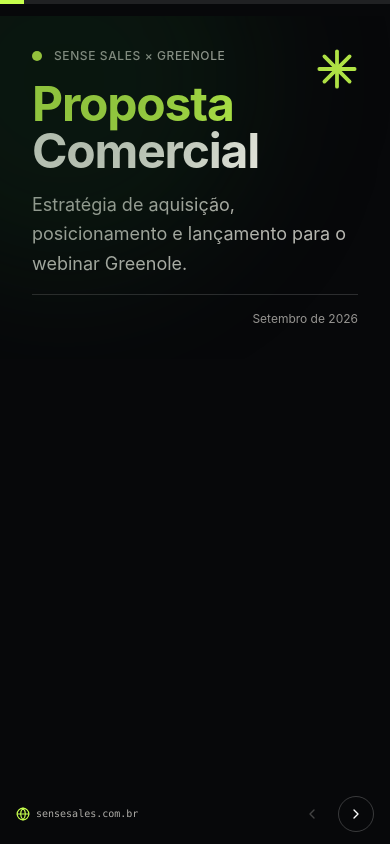
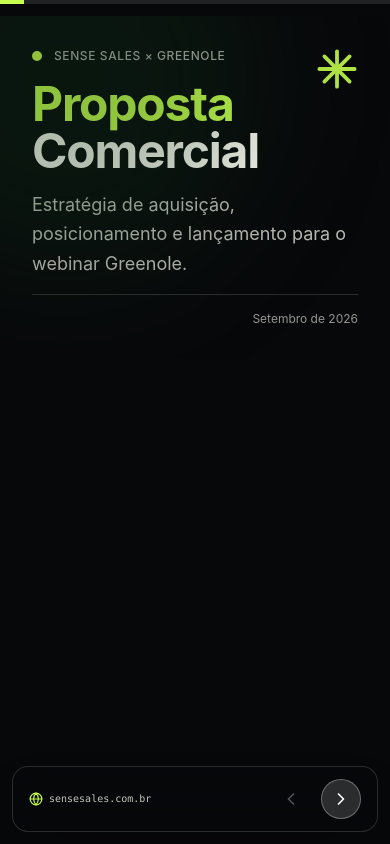
Before and after one commit to renato1303/greenole, a React (Vite) app: page / in a window 390 px wide. Built offline with nearby package versions, Linux system fonts and the light colour scheme; a web font is replaced by a local one.

Commit message:
refactor: improve mobile navigation layout
Enhance visibility and accessibility of navigation controls on mobile devices by adding a persistent blurred background container, updated positioning, and adjusted theme-based text colors.

```diff
--- a/src/components/NavigationControls.tsx
+++ b/src/components/NavigationControls.tsx
@@ -31,10 +31,9 @@
 }) => {
   const isLime = theme === 'lime';
   const isWhite = theme === 'white';
-  const isLight = isLime || isWhite;
 
   return (
-    <div className="absolute left-4 right-4 bottom-3 sm:left-12 sm:right-12 sm:bottom-6 md:left-16 md:right-16 md:bottom-7 flex items-center justify-between z-30 pointer-events-auto">
+    <div className="fixed sm:absolute left-3 right-3 bottom-3 sm:left-12 sm:right-12 sm:bottom-6 md:left-16 md:right-16 md:bottom-7 flex items-center justify-between z-50 pointer-events-auto bg-black/80 sm:bg-transparent backdrop-blur-lg sm:backdrop-blur-none px-4 py-3 sm:p-0 rounded-2xl sm:rounded-none shadow-2xl sm:shadow-none border border-white/15 sm:border-0">
       {/* Persistent Sitemap on Every Slide */}
       <div className="flex items-center gap-2 sm:gap-4 text-xs font-body">
         <a
@@ -43,16 +42,16 @@
           rel="noopener noreferrer"
           className={`inline-flex items-center gap-1.5 transition-colors font-medium ${
             isWhite
-              ? 'text-[#0d2213]/80 hover:text-[#0d2213]'
+              ? 'text-[#f6f4ec] sm:text-[#0d2213]/80 hover:text-white sm:hover:text-[#0d2213]'
               : isLime
-              ? 'text-[#0a0f0a]/80 hover:text-[#0a0f0a]'
-              : 'text-[#f6f4ec]/70 hover:text-[#c6ff4d]'
+              ? 'text-white sm:text-[#0a0f0a]/80 hover:text-white sm:hover:text-[#0a0f0a]'
+              : 'text-[#f6f4ec]/80 hover:text-[#c6ff4d]'
           }`}
           title="Site oficial"
         >
           <Globe
-            className="w-3.5 h-3.5"
-            style={{ color: isWhite ? '#0d2213' : isLime ? '#0a0f0a' : '#c6ff4d' }}
+            className="w-3.5 h-3.5 shrink-0"
+            style={{ color: isWhite || isLime ? '#c6ff4d' : '#c6ff4d' }}
           />
           <span className="font-mono text-[10px] sm:text-xs">sensesales.com.br</span>
         </a>
@@ -113,7 +112,7 @@
       </div>
 
       {/* Nav Buttons (Fullscreen, Prev, Next) */}
-      <div className="flex items-center gap-2 sm:gap-3">
+      <div className="flex items-center gap-2.5 sm:gap-3">
         {/* Fullscreen Toggle */}
         <button
           onClick={onToggleFullscreen}
@@ -134,17 +133,17 @@
           onClick={onPrev}
           disabled={currentIndex === 0}
           title="Slide anterior (Seta esquerda)"
-          className={`w-9 h-9 sm:w-11 sm:h-11 rounded-full border flex items-center justify-center transition-all ${
+          className={`w-10 h-10 sm:w-11 sm:h-11 rounded-full border flex items-center justify-center transition-all ${
             currentIndex === 0
-              ? 'opacity-25 cursor-not-allowed border-transparent'
-              : isWhite
-              ? 'border-[#0d2213]/30 text-[#0d2213] hover:bg-[#0d2213]/10'
-              : isLime
-              ? 'border-[#0a0f0a]/30 text-[#0a0f0a] hover:bg-[#0a0f0a]/10'
-              : 'border-white/20 text-white hover:bg-white/10'
+              ? 'opacity-30 cursor-not-allowed border-transparent text-white/50'
+              : 'border-white/30 text-white bg-white/10 hover:bg-white/20 sm:bg-transparent sm:border-white/20'
           }`}
+          style={{
+            borderColor: currentIndex === 0 ? 'transparent' : isWhite ? 'rgba(13,34,19,0.3)' : isLime ? 'rgba(10,15,10,0.3)' : 'rgba(255,255,255,0.3)',
+            color: isWhite ? '#f6f4ec' : isLime ? '#0a0f0a' : '#ffffff'
+          }}
         >
-          <ChevronLeft className="w-4 h-4 sm:w-5 sm:h-5" />
+          <ChevronLeft className="w-5 h-5" />
         </button>
 
         {/* Next Slide Button */}
@@ -152,17 +151,18 @@
           onClick={onNext}
           disabled={currentIndex === totalSlides - 1}
           title="Próximo slide (Seta direita)"
-          className={`w-9 h-9 sm:w-11 sm:h-11 rounded-full border flex items-center justify-center transition-all ${
+          className={`w-10 h-10 sm:w-11 sm:h-11 rounded-full border flex items-center justify-center transition-all font-bold ${
             currentIndex === totalSlides - 1
-              ? 'opacity-25 cursor-not-allowed border-transparent'
-              : isWhite
-              ? 'border-[#0d2213]/30 text-[#0d2213] hover:bg-[#0d2213]/10'
-              : isLime
-              ? 'border-[#0a0f0a]/30 text-[#0a0f0a] hover:bg-[#0a0f0a]/10'
-              : 'border-white/20 text-white hover:bg-white/10'
+              ? 'opacity-30 cursor-not-allowed border-transparent text-white/50'
+              : 'border-white/30 text-white bg-white/10 hover:bg-white/20 sm:bg-transparent'
           }`}
+          style={{
+            borderColor: currentIndex === totalSlides - 1 ? 'transparent' : isWhite ? 'rgba(13,34,19,0.3)' : isLime ? 'rgba(10,15,10,0.3)' : 'rgba(255,255,255,0.3)',
+            color: isWhite ? '#f6f4ec' : isLime ? '#0a0f0a' : '#ffffff',
+            backgroundColor: isLime ? '#0a0f0a' : isWhite ? '#0d2213' : 'rgba(255,255,255,0.15)'
+          }}
         >
-          <ChevronRight className="w-4 h-4 sm:w-5 sm:h-5" />
+          <ChevronRight className="w-5 h-5" style={{ color: isLime || isWhite ? '#c6ff4d' : '#ffffff' }} />
         </button>
       </div>
     </div>
```
